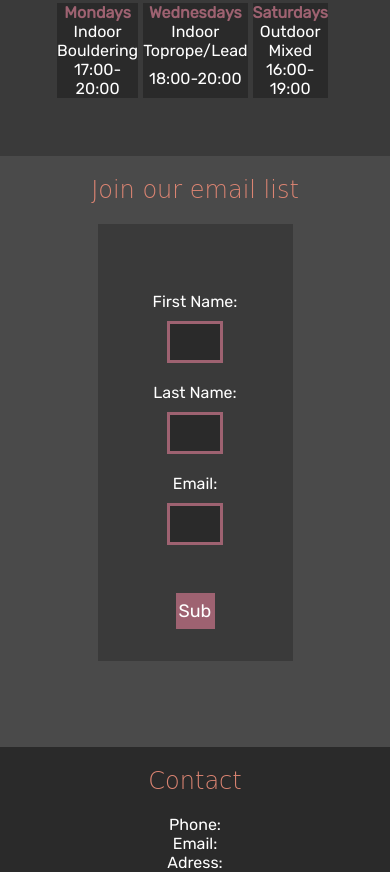
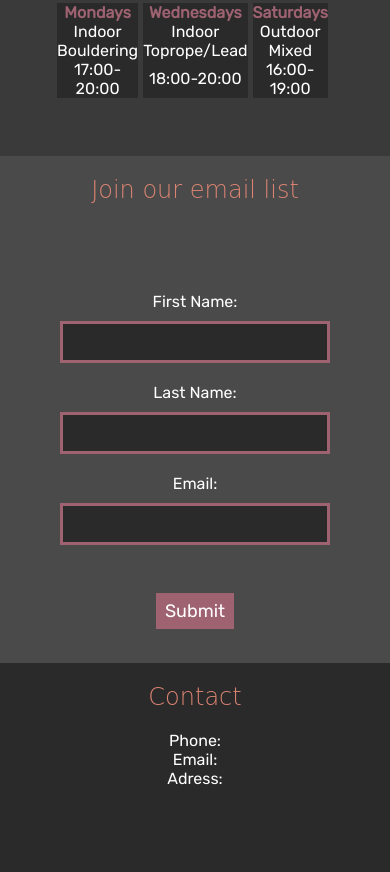
Before and after one commit to Rasmus-Dahlkvist/hard-rock-climbing2, a plain HTML site: page index.html in a window 390 px wide. Shown: the part 910-1782 px from the top of the page. After the commit the page ends 1698 px from the top, so only its background shows below. Drawn offline with Linux system fonts and the light colour scheme; a web font is replaced by a local one.

Commit message:
http.server

```diff
--- a/assets/css/styles.css
+++ b/assets/css/styles.css
@@ -139,7 +139,7 @@ table ,tr ,th ,td {
 #form {
   background-color: #4a4a4a;
   width: 100%;
-  height: 70vh;
+  height: 60vh;
 }
 
 form {
@@ -173,6 +173,10 @@ input[type="submit"] {
   margin: auto;
   width: 10vw;
   background-color: #9e6271;
+}
+
+input[type="submit"]:hover {
+  background-color: #db8472;
 }
 
 /* Small Screen */
@@ -237,4 +241,24 @@ input[type="submit"] {
     #events {
       height: 40vh;
     }
+
+    /* Form */
+    form {
+      background-color:#4a4a4a;
+      width: 100%;
+      margin: auto;
+      padding-bottom: 2em;
+    }
+
+    input {
+      margin: 10px 0 0 0;
+      width: 90%;
+      height: 2em;
+    }
+    input[type="submit"] {
+      display: block;
+      margin: auto;
+      width: 20%;
+      background-color: #9e6271;
+    }
   }
```
